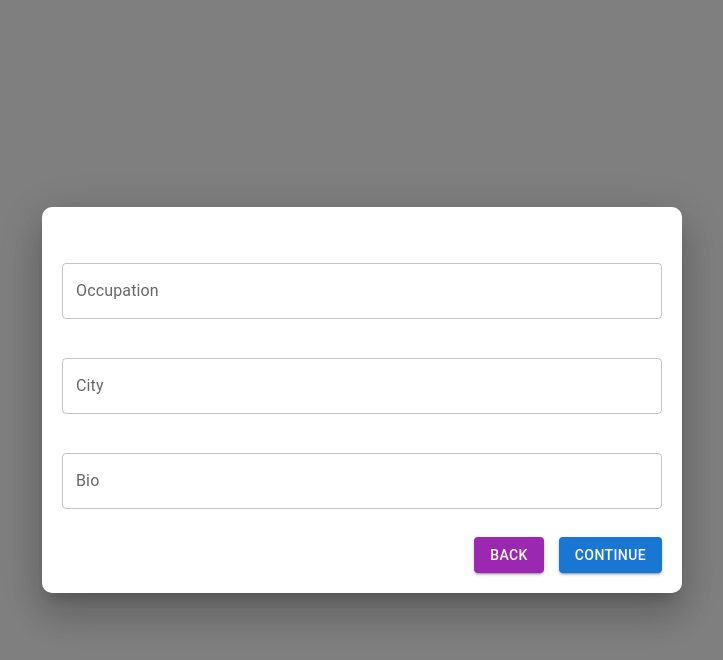
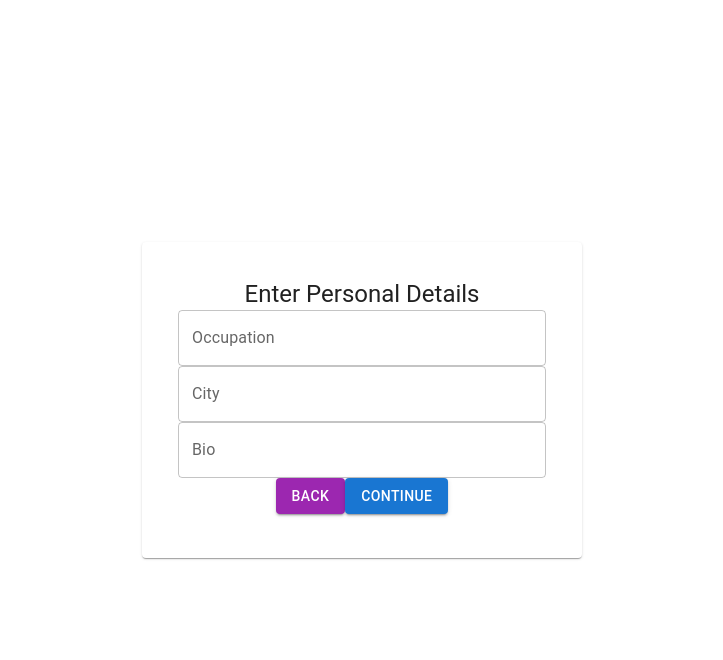
Before and after one commit to iamAkuma/multi-step-form, a React (Create React App) app: page / in a window 1280 px wide. Both pictures are taken after a click on the button "CONTINUE". Shown: the top 660 px of the page, without its empty margins (278-1001 px from the left). Built offline with nearby package versions, Linux system fonts and the light colour scheme.

Commit message:
UI changes

```diff
--- a/src/components/FormPersonalDetails.js
+++ b/src/components/FormPersonalDetails.js
@@ -1,88 +1,92 @@
-import * as React from 'react';
-import { Dialog, AppBar, ThemeProvider, createTheme } from '@mui/material';
+import React from 'react';
+import styled from 'styled-components';
+import { ThemeProvider, createTheme } from '@mui/material/styles';
 import TextField from '@mui/material/TextField';
 import Button from '@mui/material/Button';
-import styled from 'styled-components';
+import Card from '@mui/material/Card';
+import CardContent from '@mui/material/CardContent';
+import Typography from '@mui/material/Typography';
 
 const theme = createTheme();
 
-const StyledModal = styled(Dialog)`
-  .MuiDialog-paper {
-    display: flex;
-    flex-direction: column;
-    padding: 20px;
-    border-radius: 10px;
-  }
+const StyledModal = styled.div`
+  display: flex;
+  justify-content: center;
+  align-items: center;
+  height: 100vh;
 `;
 
-const FormContainer = styled.div`
+const StyledCard = styled(Card)`
   display: flex;
   flex-direction: column;
-  gap: 15px;
+  align-items: center;
+  width: 400px;
+  padding: 20px;
+`;
+
+const Title = styled(Typography)`
+  margin-bottom: 20px;
+`;
+
+const StyledTextField = styled(TextField)`
+  margin-bottom: 15px;
+`;
+
+const StyledButton = styled(Button)`
   margin-top: 20px;
 `;
 
-const ButtonsContainer = styled.div`
-  display: flex;
-  gap: 15px;
-  justify-content: flex-end;
-  margin-top: 20px;
-`;
-
-export default function FormPersonalDetails(props) {
-  const { values, handleChange } = props;
-
+const FormUserDetails = ({ values, handleChange, nextStep }) => {
   const continueStep = (e) => {
     e.preventDefault();
-    props.nextStep();
+    nextStep();
   };
 
-  const back = (e) => {
-    e.preventDefault();
-    props.prevStep();
+  const prevStep = (e) => {
+
+    prevStep();
   };
+
+
 
   return (
     <ThemeProvider theme={theme}>
-      <>
-        <StyledModal open fullWidth maxWidth="sm">
-          <AppBar title="Enter Personal Details" />
-          <FormContainer>
-            <TextField
+      <StyledModal>
+        <StyledCard>
+          <CardContent>
+            <Title variant="h5">Enter Personal Details</Title>
+            <StyledTextField
               placeholder="Enter Your Occupation"
               label="Occupation"
               onChange={handleChange('occupation')}
               defaultValue={values.occupation}
-              margin="normal"
               fullWidth
             />
-            <TextField
+            <StyledTextField
               placeholder="Enter Your City"
               label="City"
               onChange={handleChange('city')}
               defaultValue={values.city}
-              margin="normal"
               fullWidth
             />
-            <TextField
+            <StyledTextField
               placeholder="Enter Your Bio"
               label="Bio"
               onChange={handleChange('bio')}
               defaultValue={values.bio}
-              margin="normal"
               fullWidth
             />
-          </FormContainer>
-          <ButtonsContainer>
-            <Button color="secondary" variant="contained" onClick={back}>
+             <StyledButton color="secondary" variant="contained" onClick={prevStep}>
               Back
-            </Button>
-            <Button color="primary" variant="contained" onClick={continueStep}>
+            </StyledButton>
+            <StyledButton color="primary" variant="contained" onClick={continueStep}>
               Continue
-            </Button>
-          </ButtonsContainer>
-        </StyledModal>
-      </>
+            </StyledButton>
+          </CardContent>
+        </StyledCard>
+      </StyledModal>
     </ThemeProvider>
   );
-}
+};
+
+export default FormUserDetails;
--- a/src/components/FormUserDetails.js
+++ b/src/components/FormUserDetails.js
@@ -3,19 +3,29 @@ import styled from 'styled-components';
 import { ThemeProvider, createTheme } from '@mui/material/styles';
 import TextField from '@mui/material/TextField';
 import Button from '@mui/material/Button';
+import Card from '@mui/material/Card';
+import CardContent from '@mui/material/CardContent';
+import Typography from '@mui/material/Typography';
 
 const theme = createTheme();
 
 const StyledModal = styled.div`
   display: flex;
-  flex-direction: column;
   justify-content: center;
   align-items: center;
+  height: 100vh;
 `;
 
-const Title = styled.h2`
+const StyledCard = styled(Card)`
+  display: flex;
+  flex-direction: column;
+  align-items: center;
+  width: 400px;
+  padding: 20px;
+`;
+
+const Title = styled(Typography)`
   margin-bottom: 20px;
-  color: #333;
 `;
 
 const StyledTextField = styled(TextField)`
@@ -35,7 +45,9 @@ const FormUserDetails = ({ values, handleChange, nextStep }) => {
   return (
     <ThemeProvider theme={theme}>
       <StyledModal>
-        <Title>Enter User Details</Title>
+        <StyledCard>
+          <CardContent>
+            <Title variant="h5">Enter User Details</Title>
             <StyledTextField
               placeholder="Enter Your First Name"
               label="First Name"
@@ -60,6 +72,8 @@ const FormUserDetails = ({ values, handleChange, nextStep }) => {
             <StyledButton color="primary" variant="contained" onClick={continueStep}>
               Continue
             </StyledButton>
+          </CardContent>
+        </StyledCard>
       </StyledModal>
     </ThemeProvider>
   );
```
Lines whose indentation alone changed are shown as unchanged.
